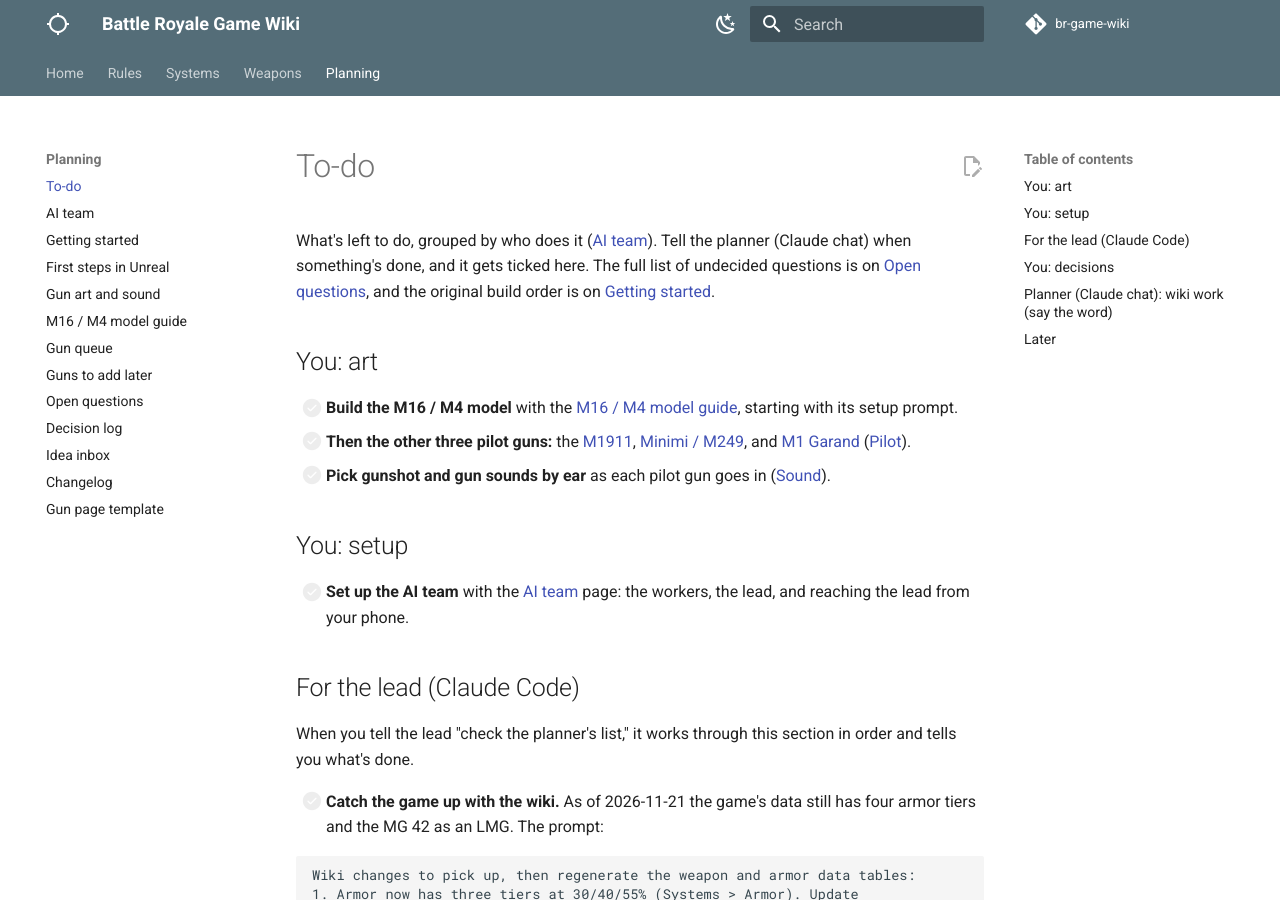
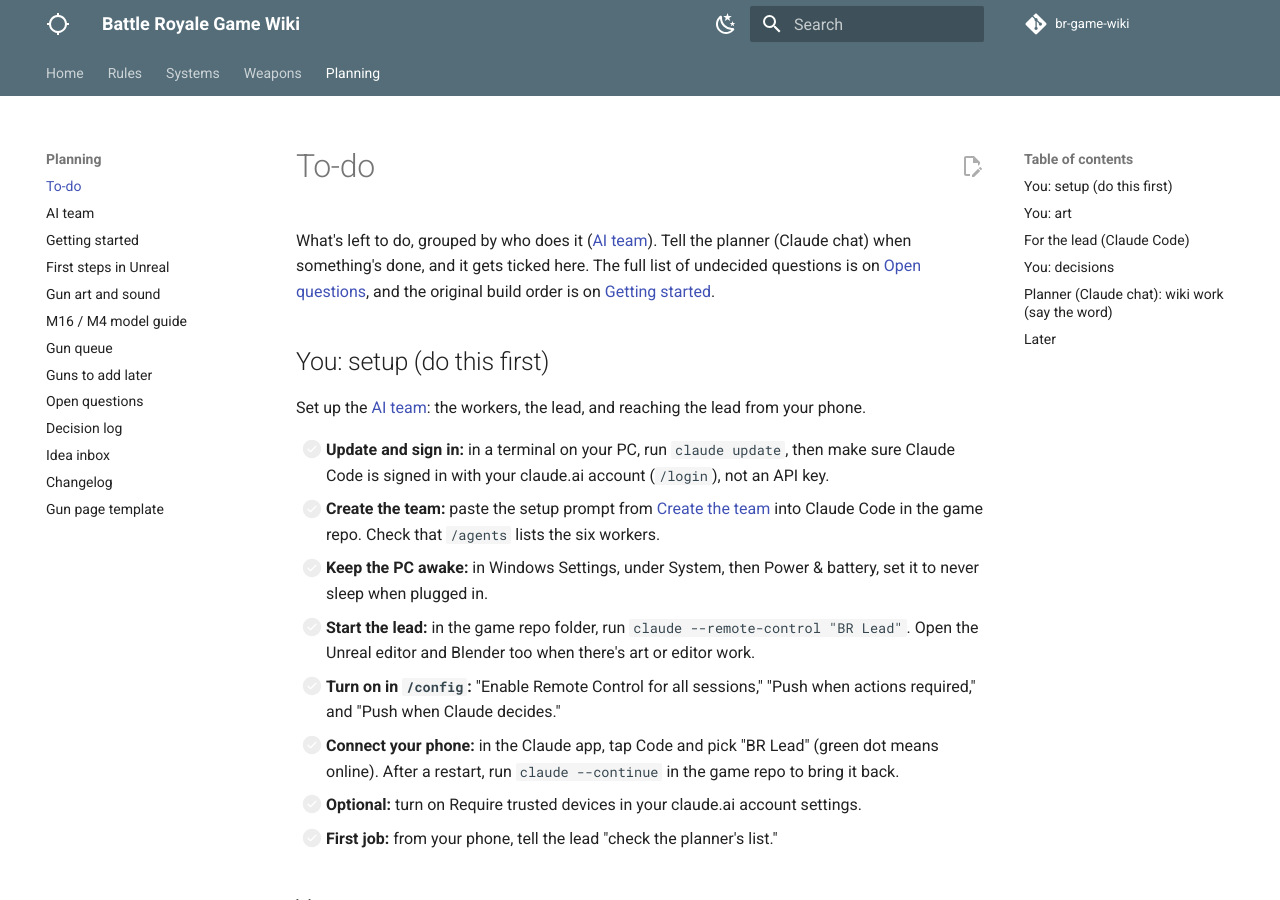
Before and after one commit to DerrickSpartan1/br-game-wiki, an MkDocs documentation site: the page built from docs/planning/to-do.md, in a window 1280 px wide and 900 px high. Built offline with MkDocs 1.6.1 and Material for MkDocs 9.7.7, drawn with Linux system fonts in a browser that asks for light colours; comment, search, counter and statistics services are not loaded.

Commit message:
List the AI team setup steps first on the to-do list
Co-Authored-By: Claude Opus 5.5 <noreply@anthropic.com>
Claude-Session: https://claude.ai/code/session_01LAp2s4euUjj6HZthupXLj4

```diff
--- a/docs/planning/to-do.md
+++ b/docs/planning/to-do.md
@@ -1,16 +1,25 @@
 # To-do
 
 What's left to do, grouped by who does it ([AI team](ai-team.md)). Tell the planner (Claude chat) when something's done, and it gets ticked here. The full list of undecided questions is on [Open questions](open-questions.md), and the original build order is on [Getting started](getting-started.md#7-build-the-first-playable-in-this-order).
+
+## You: setup (do this first)
+
+Set up the [AI team](ai-team.md): the workers, the lead, and reaching the lead from your phone.
+
+- [ ] **Update and sign in:** in a terminal on your PC, run `claude update`, then make sure Claude Code is signed in with your claude.ai account (`/login`), not an API key.
+- [ ] **Create the team:** paste the setup prompt from [Create the team](ai-team.md#2-create-the-team) into Claude Code in the game repo. Check that `/agents` lists the six workers.
+- [ ] **Keep the PC awake:** in Windows Settings, under System, then Power & battery, set it to never sleep when plugged in.
+- [ ] **Start the lead:** in the game repo folder, run `claude --remote-control "BR Lead"`. Open the Unreal editor and Blender too when there's art or editor work.
+- [ ] **Turn on in `/config`:** "Enable Remote Control for all sessions," "Push when actions required," and "Push when Claude decides."
+- [ ] **Connect your phone:** in the Claude app, tap Code and pick "BR Lead" (green dot means online). After a restart, run `claude --continue` in the game repo to bring it back.
+- [ ] **Optional:** turn on Require trusted devices in your claude.ai account settings.
+- [ ] **First job:** from your phone, tell the lead "check the planner's list."
 
 ## You: art
 
 - [ ] **Build the M16 / M4 model** with the [M16 / M4 model guide](m16-m4-model.md), starting with its setup prompt.
 - [ ] **Then the other three pilot guns:** the [M1911](../weapons/pistols/m1911.md), [Minimi / M249](../weapons/lmgs/minimi.md), and [M1 Garand](../weapons/battle-rifles/m1-garand.md) ([Pilot](art-and-sound.md#pilot-four-guns-first)).
 - [ ] **Pick gunshot and gun sounds by ear** as each pilot gun goes in ([Sound](art-and-sound.md#sound)).
-
-## You: setup
-
-- [ ] **Set up the AI team** with the [AI team](ai-team.md) page: the workers, the lead, and reaching the lead from your phone.
 
 ## For the lead (Claude Code)
 
```
